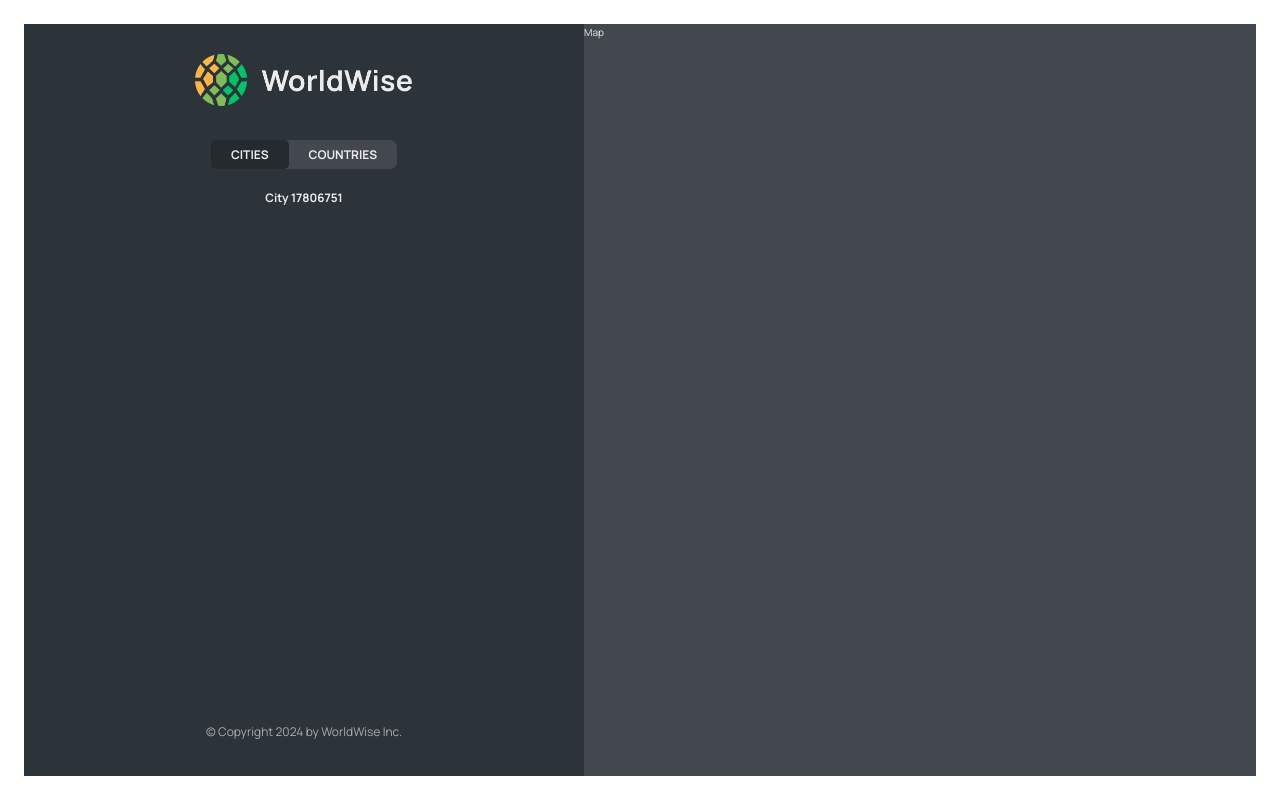
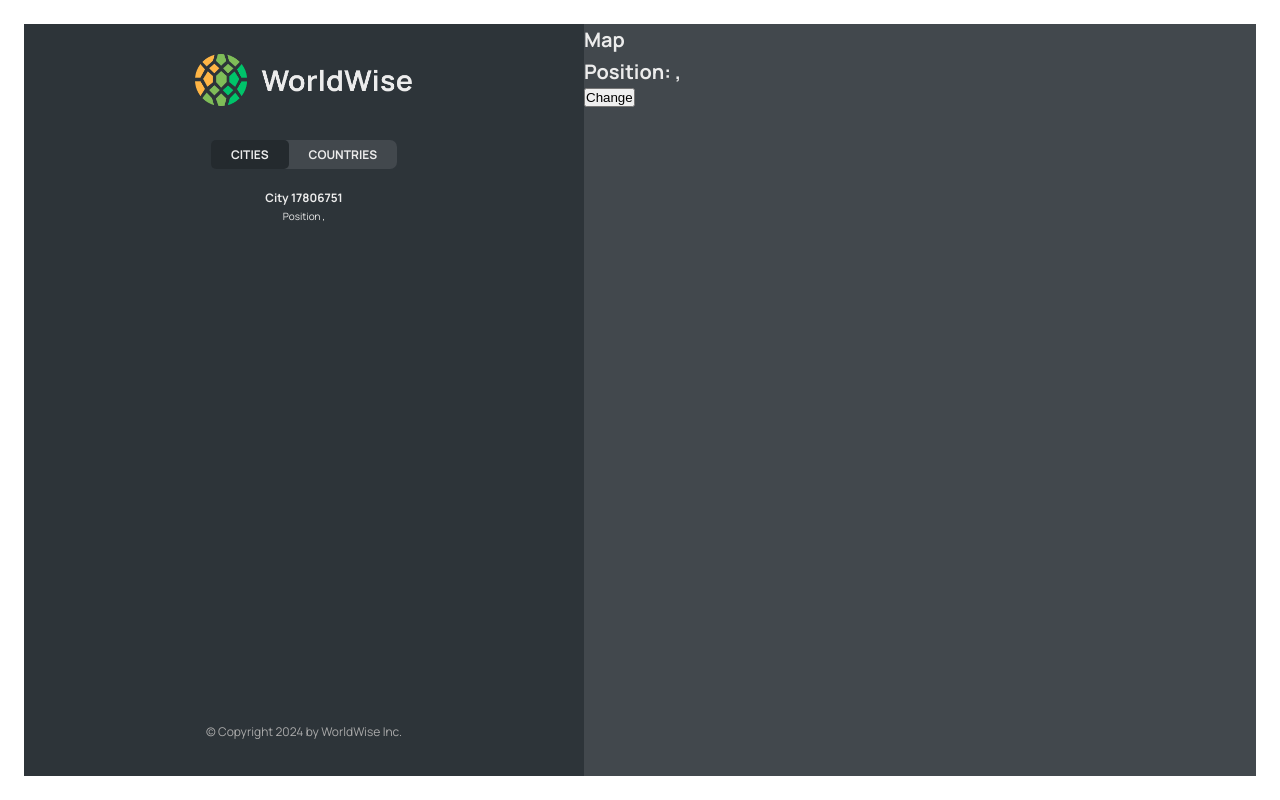
Before and after one commit to Mo2men7/WorldWise, a React (Vite) app: page /app/cities/17806751 in a window 1280 px wide. Built offline with nearby package versions, Linux system fonts and the light colour scheme; data requests are answered from the project's data file.

Commit message:
Reading and Setting a Query String

```diff
--- a/src/components/City.jsx
+++ b/src/components/City.jsx
@@ -1,4 +1,4 @@
-import { useParams } from "react-router-dom";
+import { useParams, useSearchParams } from "react-router-dom";
 import styles from "./City.module.css";
 
 const formatDate = (date) =>
@@ -11,6 +11,9 @@ const formatDate = (date) =>
 
 function City() {
   const { id } = useParams();
+  const [searchParams, setSearchParams] = useSearchParams();
+  const lat = searchParams.get("lat");
+  const lng = searchParams.get("lng");
 
   // TEMP DATA
   const currentCity = {
@@ -23,7 +26,12 @@ function City() {
   const { cityName, emoji, date, notes } = currentCity;
 
   return (
-    <h3>City {id}</h3>
+    <>
+      <h3>City {id} </h3>
+      <p>
+        Position {lat},{lng}
+      </p>
+    </>
     // <div className={styles.city}>
     //   <div className={styles.row}>
     //     <h6>City name</h6>
--- a/src/components/CityItem.jsx
+++ b/src/components/CityItem.jsx
@@ -9,10 +9,14 @@ const formatDate = (date) =>
   }).format(new Date(date));
 
 function CityItem({ city }) {
-  const { cityName, emoji, date, id } = city;
+  const { cityName, emoji, date, id, position } = city;
   return (
     <li>
-      <Link to={`${id}`} className={styles.cityItem}>
+      {/* <Link to={`${id}`} className={styles.cityItem}> */}
+      <Link
+        to={`${id}?lat=${position.lat}&lng=${position.lng}`}
+        className={styles.cityItem}
+      >
         <span className={styles.emoji}>{emoji}</span>
         <h3 className={styles.name}>{cityName}</h3>
         <time className={styles.date}>{formatDate(date)}</time>
--- a/src/components/Map.jsx
+++ b/src/components/Map.jsx
@@ -1,7 +1,22 @@
+import { useSearchParams } from "react-router-dom";
 import styles from "./Map.module.css";
 
 function Map() {
-  return <div className={styles.mapContainer}>Map</div>;
+  const [searchParams, setSearchParams] = useSearchParams();
+  const lat = searchParams.get("lat");
+  const lng = searchParams.get("lng");
+
+  return (
+    <div className={styles.mapContainer}>
+      <h1>Map</h1>
+      <h1>
+        Position: {lat}, {lng}
+      </h1>
+      <button onClick={() => setSearchParams({ lat: 5, lng: 21 })}>
+        Change
+      </button>
+    </div>
+  );
 }
 
 export default Map;
```
